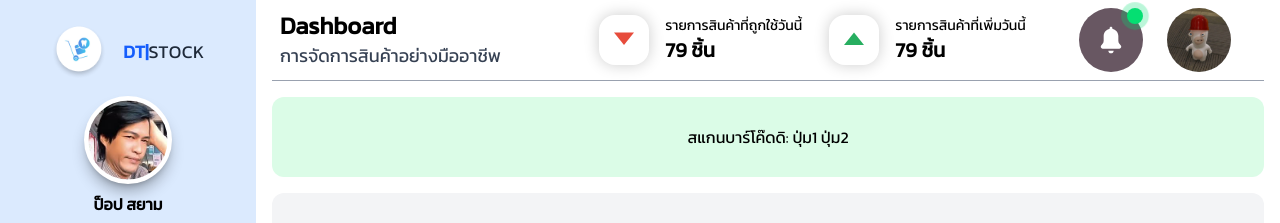
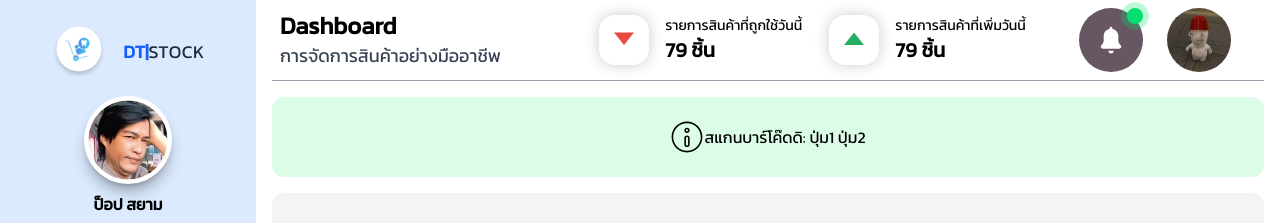
Before and after one commit to panuwit009/dtstock, a Next.js app: page /home in a window 1280 px wide. Shown: the top 223 px of the page. Built offline with nearby package versions, Linux system fonts and the light colour scheme.

Commit message:
add svg info

```diff
--- a/src/app/(have-sidebar)/home/page.tsx
+++ b/src/app/(have-sidebar)/home/page.tsx
@@ -1,4 +1,4 @@
-import { ItemList, HomeHeader, ResponsiveSwitch } from "@/components";
+import { ItemList, HomeHeader, ResponsiveSwitch, info } from "@/components";
 
 export default function Home () {
     return (
@@ -24,7 +24,7 @@ function TabletView () {
             {/* <hr className="flex self-center"/> */}
             <div className="relative mt-4">
                 <div className="bg-green-100 rounded-xl min-h-20 flex justify-center items-center">
-                    สแกนบาร์โค๊ดดิ: ปุ่ม1 ปุ่ม2
+                    { info } สแกนบาร์โค๊ดดิ: ปุ่ม1 ปุ่ม2
                 </div>
                 <ItemList />
             </div>
--- a/src/components/card/index.tsx
+++ b/src/components/card/index.tsx
@@ -12,10 +12,6 @@ const amountPercent: number = (item.amount * 100) / max;
 const color = switchcolorbypercent(amountPercent);
 const { setShow } = useShow();
 
-function Click () {
-    setShow(<Modal />)
-}
-
 return (
 
 <div
@@ -26,7 +22,7 @@ return (
         before:absolute before:inset-0 before:rounded-xl
         before:opacity-0 hover:before:opacity-100 before:transition-opacity`
     }
-    onClick={Click}
+    onClick={()=> setShow(<Modal />) }
 >
     <div className="w-full aspect-square overflow-hidden rounded-t-xl">
         { !allImgLoaded &&
--- a/src/components/index.ts
+++ b/src/components/index.ts
@@ -13,6 +13,6 @@ export { ResponsiveSwitch } from "./responsiveswitch";
 export { Sidebar } from "./sidebar";
 // export { StockManage } from "./stockmanage";
 export { qrCode, leftArrow, Dashboard, Kanban, Inbox, Users, Products, SignIn, SignUp,
-    Circle, logoutIcon, magnify
+    Circle, logoutIcon, magnify, info
 } from "./svg";
 export { Tooltip } from "./tooltip";
```
